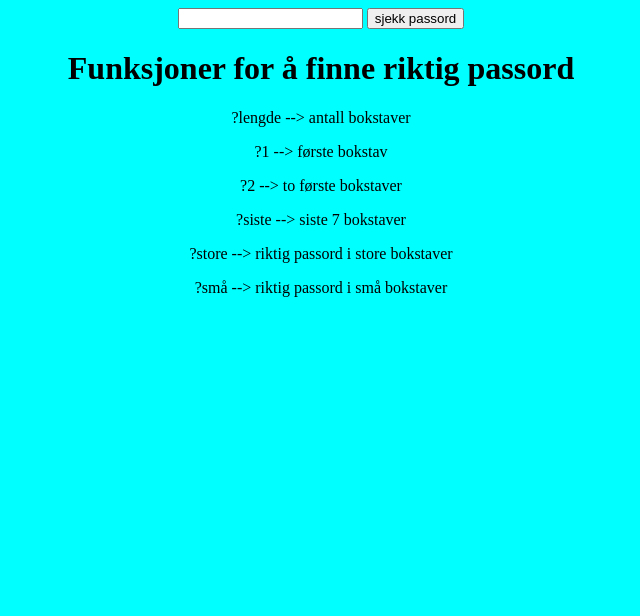
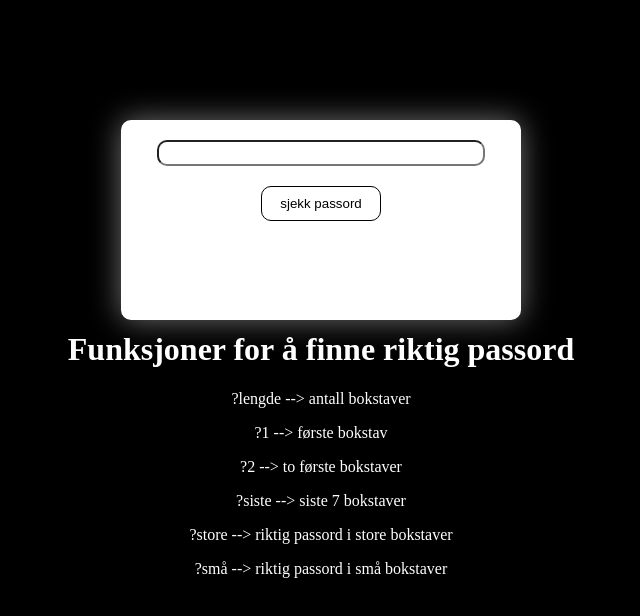
Before and after one commit to elmerbrodt/halvaaroppgaver, a plain HTML site: page oving/gjettpassord.html in a window 1280 px wide. Shown: the whole page, without its empty margins (319-959 px from the left). Drawn offline with Linux system fonts and the light colour scheme.

Commit message:
Update gjettpassord.html

```diff
--- a/oving/gjettpassord.html
+++ b/oving/gjettpassord.html
@@ -10,31 +10,77 @@
     <style>
         p{
             text-align: center;
+            color: white;
         }
         h1{
             text-align: center;
         }
         body{
-            text-align: center;
-            background-color: aqua;
+            background-color: black;
         }
 
+    .heia {
+        height: 200px;
+        width: 400px;
+        background-color: white;
+        border-radius: 10px;
+        position: absolute;
+        left: 50%;
+        top: 20%;
+        transform: translate(-50%,-20%);
+        text-align: center;
+        box-shadow: 0px 0px 30px rgba(255, 253, 253, .45);
+    }
+    .boks {
+        width: 80%;
+        height: 20px;
+        margin-top: 20px;
+        border-radius: 10px;
+    }
 
+    .knapp {
+        margin-top: 20px;
+        width: 30%;
+        height: 35px;
+        background-color:white ;
+        border: none;
+        border: 1px solid black;
+        border-radius: 10px;
+
+
+    }
+
+    #svar {
+        color: black;
+    }
+
+    .tekst {
+        position: absolute;
+        top:60% ;
+        left: 50%;
+        transform: translate(-50%, -60%);
+    }
     </style>
 </head>
 
 <body>
-    <input id="passord1"type="text">
-    <button onclick="passordSjekker()">sjekk passord</button>
+    <div class="heia">
+     <input class="boks" id="passord1"type="text"><br>
+     <button class="knapp" onclick="passordSjekker()">sjekk passord</button>
      <p id="svar"></p>
+    </div>
 
-    <h1> Funksjoner for å finne riktig passord</h1>
+
+
+    <div class="tekst">
+        <h1 style="color: white;"> Funksjoner for å finne riktig passord</h1>
         <p> ?lengde --> antall bokstaver</p>
         <p> ?1 --> første bokstav</p>
         <p> ?2 --> to første bokstaver</p>
         <p> ?siste --> siste 7 bokstaver </p>
         <p> ?store --> riktig passord i store bokstaver</p>
         <p> ?små --> riktig passord i små bokstaver</p>
+    </div>
     <script>
         function passordSjekker() {
             var passord = "Liverpool";
```
Lines whose indentation alone changed are shown as unchanged.
